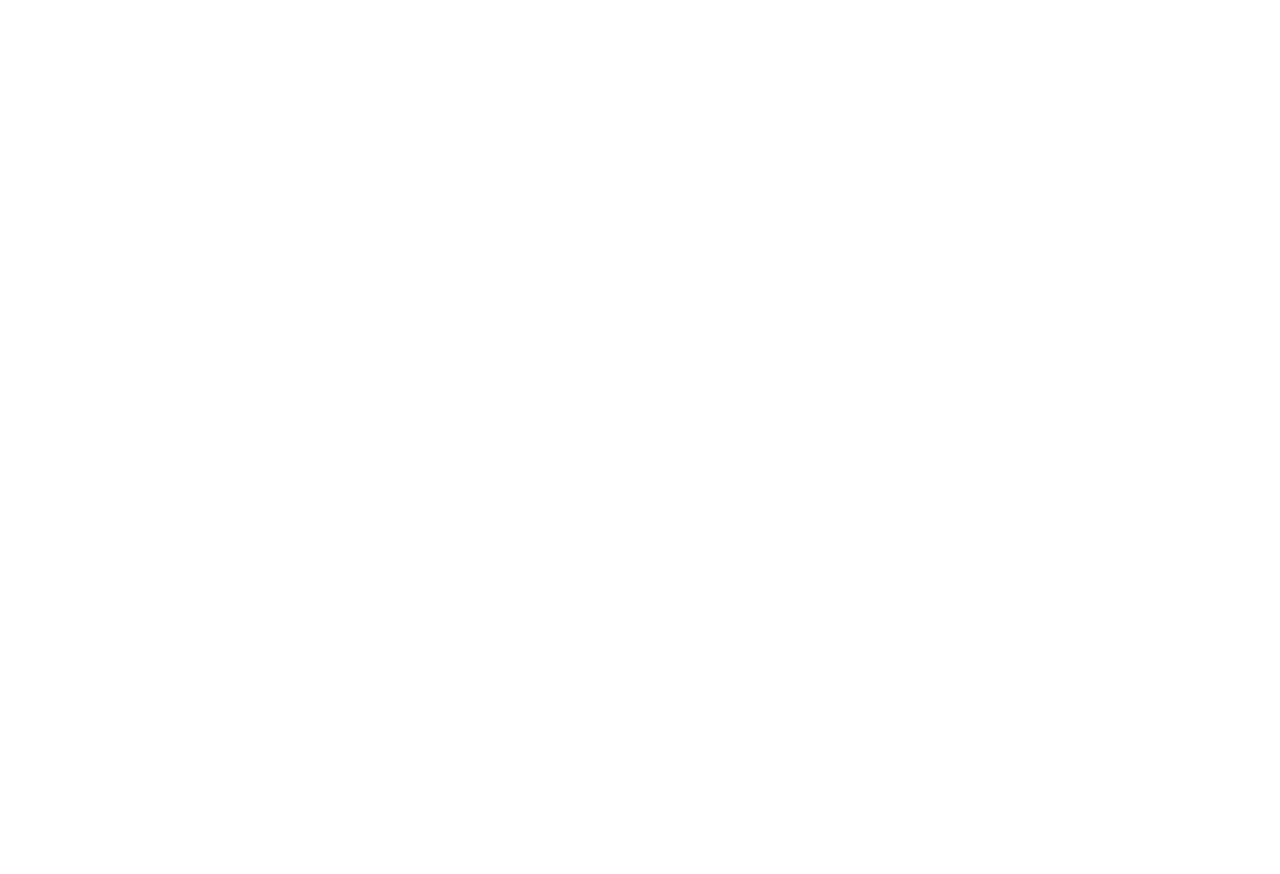
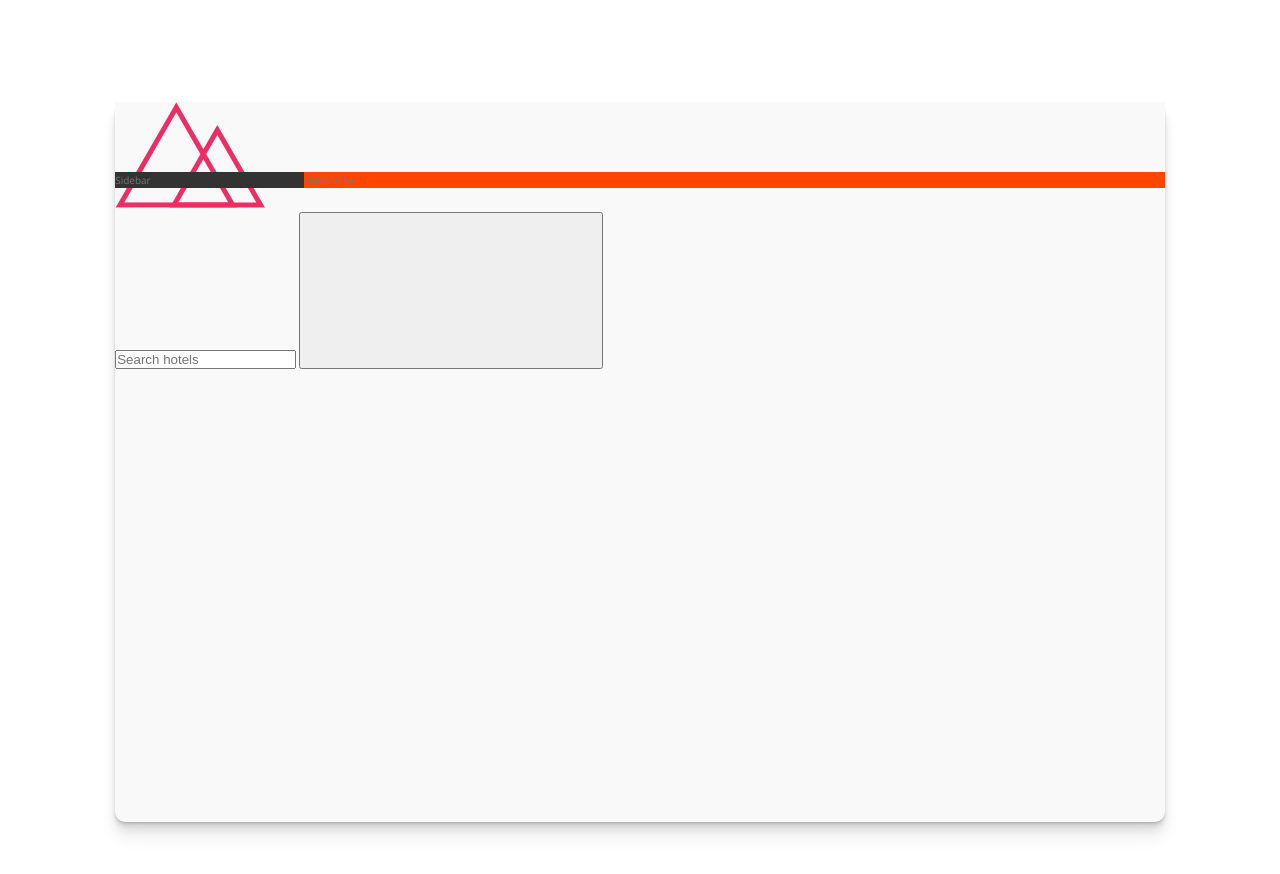
Before and after one commit to Jonathanamir1/trillo, a website: page index.html in a window 1280 px wide. Before the commit the page ends 800 px from the top, so only its background shows below. Drawn offline with nearby package versions, Linux system fonts and the light colour scheme.

Commit message:
basic layout established

```diff
--- a/index.html
+++ b/index.html
@@ -1,16 +1,53 @@
 <!DOCTYPE html>
 <html lang="en">
-    <head>
-        <meta charset="UTF-8">
-        <meta name="viewport" content="width=device-width, initial-scale=1.0">
+  <head>
+    <meta charset="UTF-8" />
+    <meta name="viewport" content="width=device-width, initial-scale=1.0" />
 
-        <link href="https://fonts.googleapis.com/css?family=Open+Sans:300,400,600" rel="stylesheet">
-        <link rel="stylesheet" href="css/style.css">
-        <link rel="shortcut icon" type="image/png" href="img/favicon.png">
+    <!-- Importing Open Sans font -->
+    <link
+      href="https://fonts.googleapis.com/css?family=Open+Sans:300,400,600"
+      rel="stylesheet"
+    />
 
-        <title>trillo &mdash; Your all-in-one booking app</title>
-    </head>
-    <body>
+    <!-- Linking to your CSS file -->
+    <link rel="stylesheet" href="css/style.css" />
 
-    </body>
+    <!-- Adding a favicon -->
+    <link rel="shortcut icon" type="image/png" href="img/favicon.png" />
+
+    <title>trillo &mdash; Your all-in-one booking app</title>
+  </head>
+  <body>
+    <div class="blur-overlay"></div>
+    <!-- Container to hold all content -->
+    <div class="container">
+      <!-- Header section -->
+      <header class="header">
+        <img src="img/logo.png" alt="trillo logo" class="logo" />
+
+        <form action="#" class="search">
+          <input
+            type="text"
+            class="search__input"
+            placeholder="Search hotels"
+          />
+          <button class="search__button">
+            <svg class="icon icon-magnifying-glass">
+              <use xlink:href="#icon-magnifying-glass"></use>
+            </svg>
+          </button>
+        </form>
+      </header>
+
+      <!-- Content section -->
+      <div class="content">
+        <!-- Sidebar for navigation -->
+        <nav class="sidebar">Sidebar</nav>
+
+        <!-- Main section for hotel view -->
+        <main class="hotel-view">Hotel View</main>
+      </div>
+    </div>
+  </body>
 </html>
--- /dev/null
+++ b/sass/_base.scss
@@ -0,0 +1,63 @@
+/*
+COLORS
+
+Primary: #eb2f64
+Primary light: #FF3366
+Primary dark: #BA265D
+
+Grey light 1: #faf9f9
+Grey light 2: #f4f2f2
+Grey light 3: #f0eeee
+Grey light 4: #ccc
+
+Grey dark 1: #333
+Grey dark 2: #777
+Grey dark 3: #999
+
+*/
+
+:root {
+  --color-primary: #eb2f64;
+  --color-primary-light: #ff3366;
+  --color-primary-dark: #ba265d;
+
+  --color-grey-light-1: #faf9f9;
+  --color-grey-light-2: #f4f2f2;
+  --color-grey-light-3: #f0eeee;
+  --color-grey-light-4: #ccc;
+
+  --color-grey-dark-1: #333;
+  --color-grey-dark-2: #777;
+  --color-grey-dark-3: #999;
+
+  --shadow-dark: rgba(0, 0, 0, 0.07) 0px 1px 1px,
+    rgba(0, 0, 0, 0.07) 0px 2px 2px, rgba(0, 0, 0, 0.07) 0px 4px 4px,
+    rgba(0, 0, 0, 0.07) 0px 8px 8px, rgba(0, 0, 0, 0.07) 0px 16px 16px;
+}
+
+* {
+  margin: 0;
+  padding: 0;
+}
+
+*,
+*::before,
+*::after {
+  box-sizing: inherit;
+}
+
+html {
+  box-sizing: border-box;
+  font-size: 62.5%; // 1rem = 10px, 10px/16px = 62.5%
+}
+
+body {
+  font-family: "Open Sans", sans-serif;
+  font-weight: 400;
+  line-height: 1.6;
+  color: var(--color-grey-light-2);
+  background-size: cover;
+  background-repeat: no-repeat;
+  min-height: 100vh;
+  color: var(--color-grey-dark-2);
+}
--- /dev/null
+++ b/sass/_layout.scss
@@ -0,0 +1,28 @@
+.container {
+  max-width: 82vw;
+  margin: 8vw auto;
+  background-color: var(--color-grey-light-1);
+  box-shadow: var(--shadow-dark);
+  min-height: 90vh;
+  border-radius: 1rem;
+}
+.header {
+  height: 7rem;
+  background-color: var(--color-grey-light-1);
+  border-bottom: var(--color-grey-light-3);
+}
+
+.content {
+  display: flex;
+}
+
+.sidebar {
+  background-color: var(--color-grey-dark-1);
+  flex: 0 0 18%;
+}
+
+.hotel-view {
+  background-color: var(--color-grey-light-1);
+  flex: 1 0 82%;
+  background-color: orangered;
+}
--- a/sass/main.scss
+++ b/sass/main.scss
@@ -1,17 +1,3 @@
-/*
-COLORS
-
-Primary: #eb2f64
-Primary light: #FF3366
-Primary dark: #BA265D
-
-Grey light 1: #faf9f9
-Grey light 2: #f4f2f2
-Grey light 3: #f0eeee
-Grey light 4: #ccc
-
-Grey dark 1: #333
-Grey dark 2: #777
-Grey dark 3: #999
-
-*/
+@import "base";
+@import "components";
+@import "layout";
```
Also changed, not shown: img/demo.html (added, +98 -0 lines), package.json (+9 -12 lines), css/style.css, img/SVG/aircraft.svg (added), img/SVG/bookmark.svg (added), img/SVG/chat.svg (added), img/SVG/chevron-thin-right.svg (added), img/SVG/home.svg (added), img/SVG/key.svg (added), img/SVG/magnifying-glass.svg (added), img/SVG/map.svg (added), img/SVG/star.svg (added), img/sprite.svg, sass/_components.scss (added), 1 other file.
